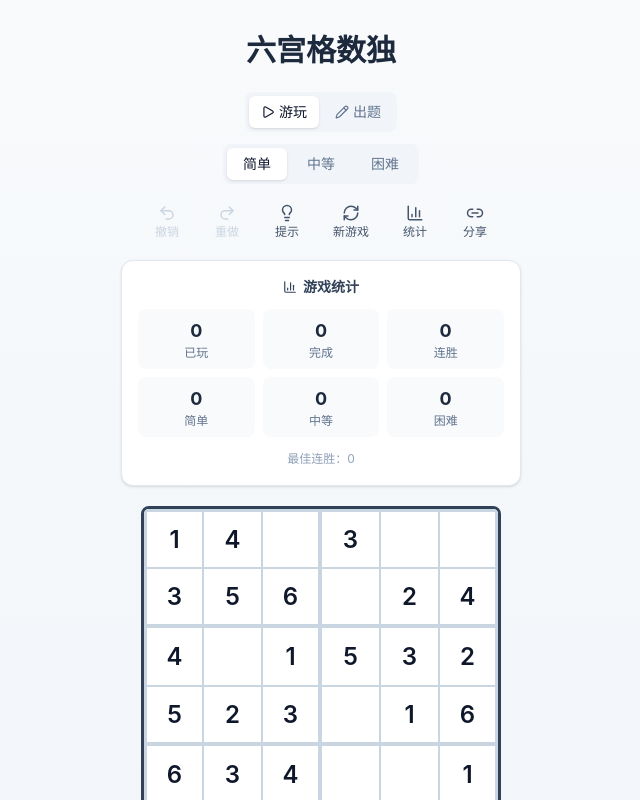
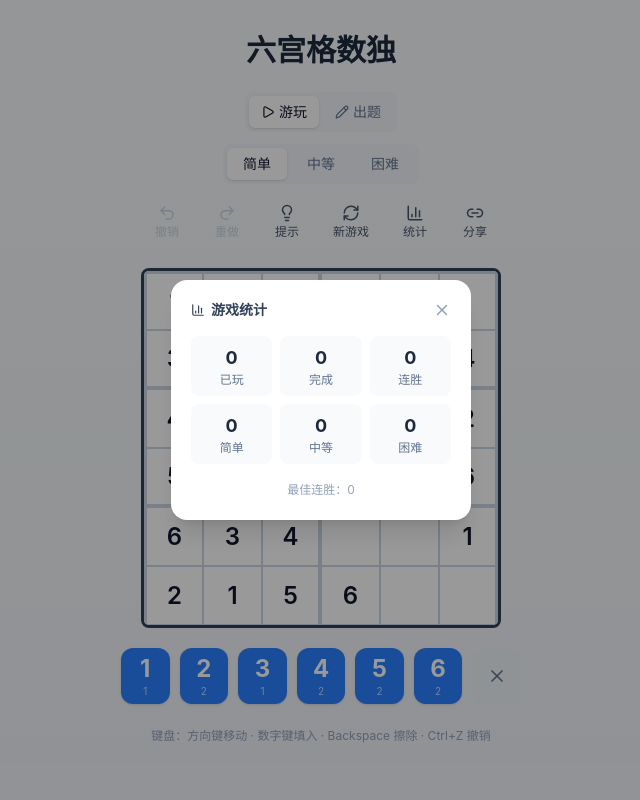
Before and after one commit to StellarTide/six-grid-sudoku, a React (Vite) app: page / in a window 1280 px wide. Both pictures are taken after a click on the button "统计". Shown: the top 800 px of the page, without its empty margins (319-959 px from the left). Built offline with nearby package versions, Linux system fonts and the light colour scheme.

Commit message:
refactor: 统计面板从内嵌改为弹窗展示

```diff
--- a/src/components/GameToolbar.tsx
+++ b/src/components/GameToolbar.tsx
@@ -12,6 +12,7 @@ import {
   Play,
   Eraser,
   CircleCheck,
+  X,
   Lightbulb as HintIcon,
 } from "lucide-react";
 import type {
@@ -243,13 +244,29 @@ export function GameToolbar({
         </div>
       )}
 
-      {/* Stats panel */}
+      {/* Stats modal */}
       {showStats && (
-        <div className="w-full bg-white border border-slate-200 rounded-xl p-4 shadow-sm">
-          <h3 className="flex items-center justify-center gap-1.5 text-sm font-semibold text-slate-700 mb-3">
+        <div
+          className="fixed inset-0 z-50 flex items-center justify-center bg-black/40"
+          onClick={() => setShowStats(false)}
+        >
+          <div
+            className="bg-white rounded-2xl shadow-xl p-5 mx-4 w-full max-w-[300px]"
+            onClick={(e) => e.stopPropagation()}
+          >
+            <div className="flex items-center justify-between mb-4">
+              <h3 className="flex items-center gap-1.5 text-sm font-semibold text-slate-700">
                 <BarChart3 size={14} />
                 游戏统计
               </h3>
+              <button
+                type="button"
+                onClick={() => setShowStats(false)}
+                className="text-slate-400 hover:text-slate-600 transition-colors"
+              >
+                <X size={18} />
+              </button>
+            </div>
             <div className="grid grid-cols-3 gap-2 text-center">
               <StatItem label="已玩" value={stats.totalPlayed} />
               <StatItem label="完成" value={stats.totalCompleted} />
@@ -258,10 +275,11 @@ export function GameToolbar({
               <StatItem label="中等" value={stats.mediumCompleted} />
               <StatItem label="困难" value={stats.hardCompleted} />
             </div>
-          <div className="mt-2 text-center">
+            <div className="mt-3 text-center">
               <span className="text-xs text-slate-400">
                 最佳连胜：{stats.bestStreak}
               </span>
+            </div>
           </div>
         </div>
       )}
```
Lines whose indentation alone changed are shown as unchanged.
